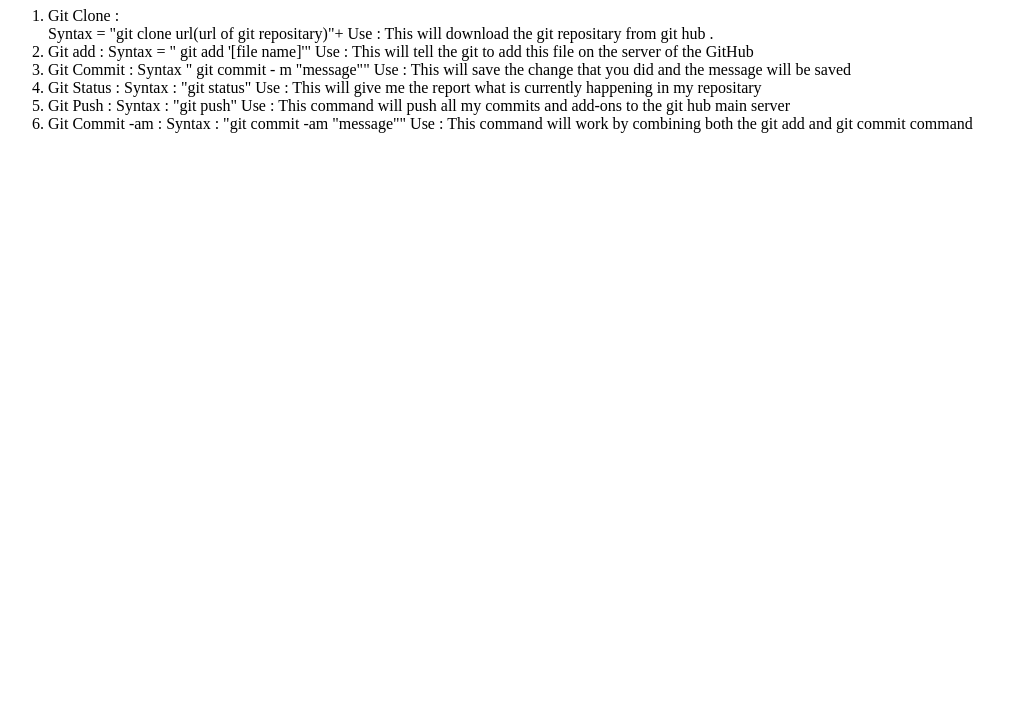
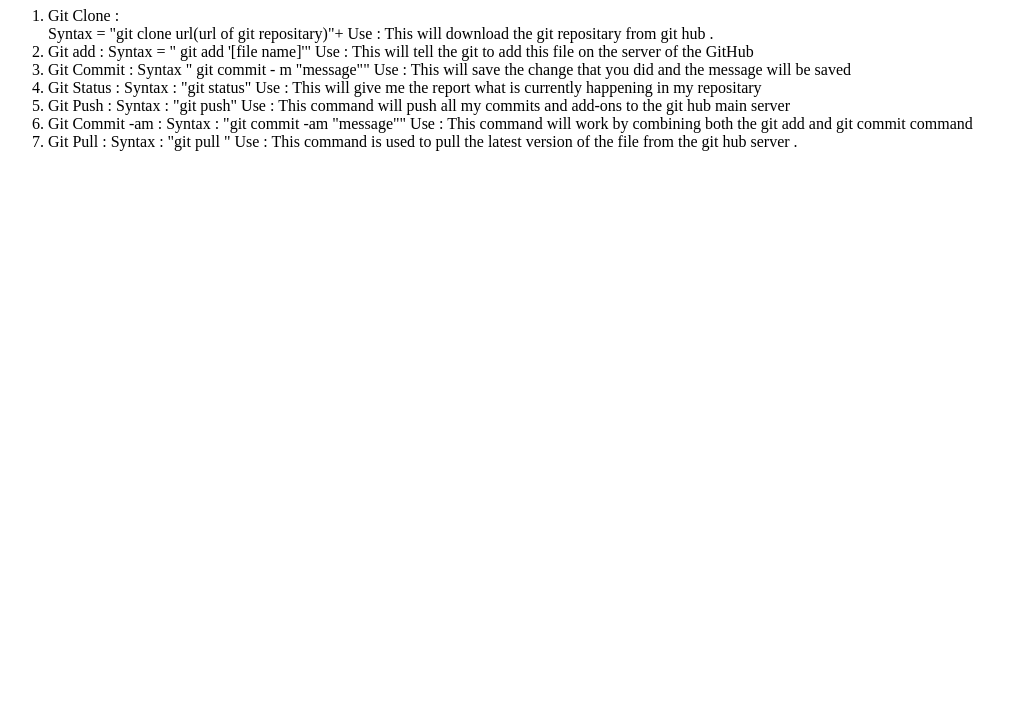
Before and after one commit to 22machinist/Web-Programming-Harvard, a plain HTML site: page git.html in a window 1280 px wide. Shown: the part 73-800 px from the top of the page, without its empty margins (0-1028 px from the left). Drawn offline with Linux system fonts and the light colour scheme.

Commit message:
added git pull property

```diff
--- a/git.html
+++ b/git.html
@@ -40,6 +40,11 @@
             Syntax : "git commit -am "message""
             Use : This command will work by combining both the git add and git commit command
         </li>
+        <li>
+            Git Pull :
+            Syntax : "git pull "
+            Use : This command is used to pull the latest version of the file from the git hub server .
+        </li>
     </ol>
 </body>
 </html>
```
